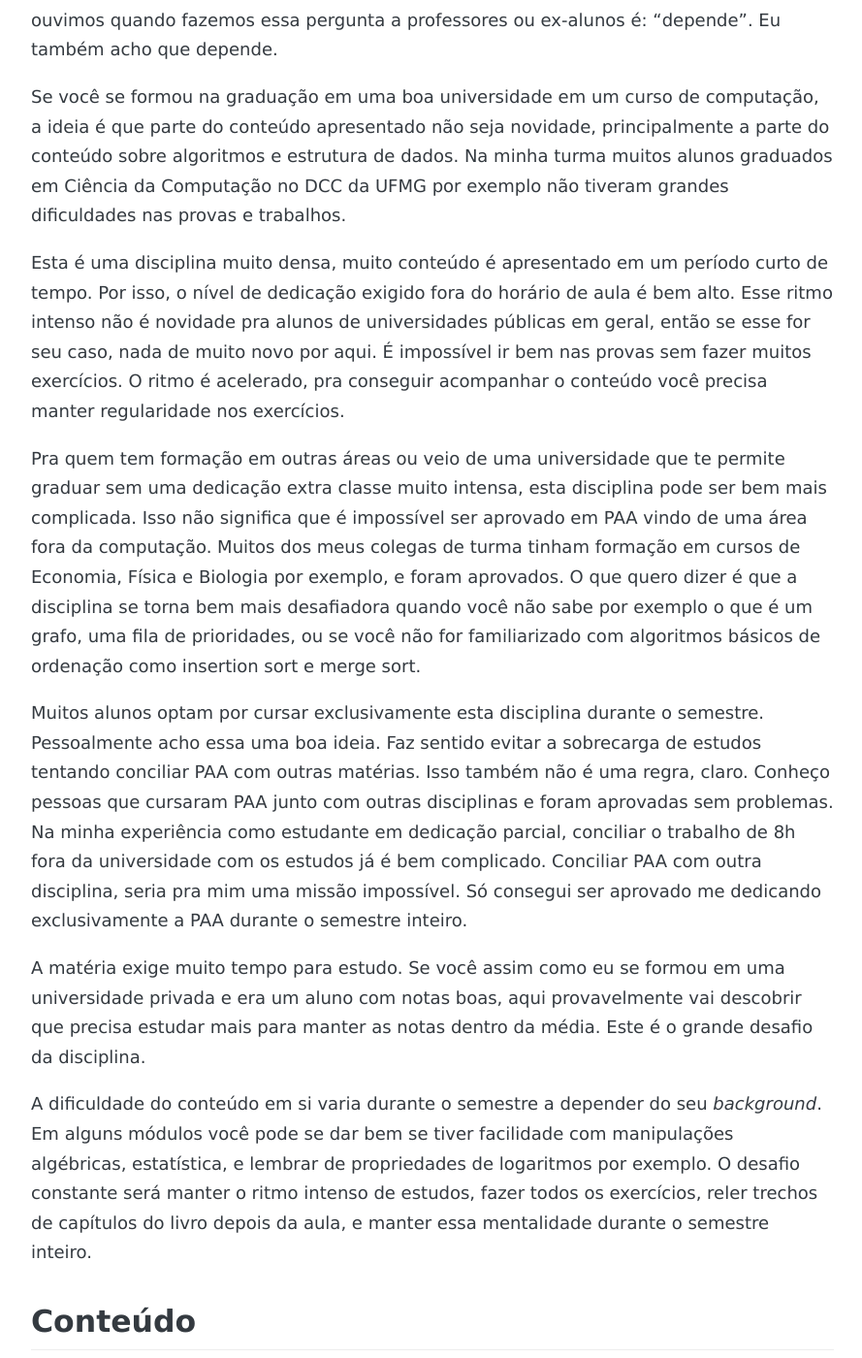
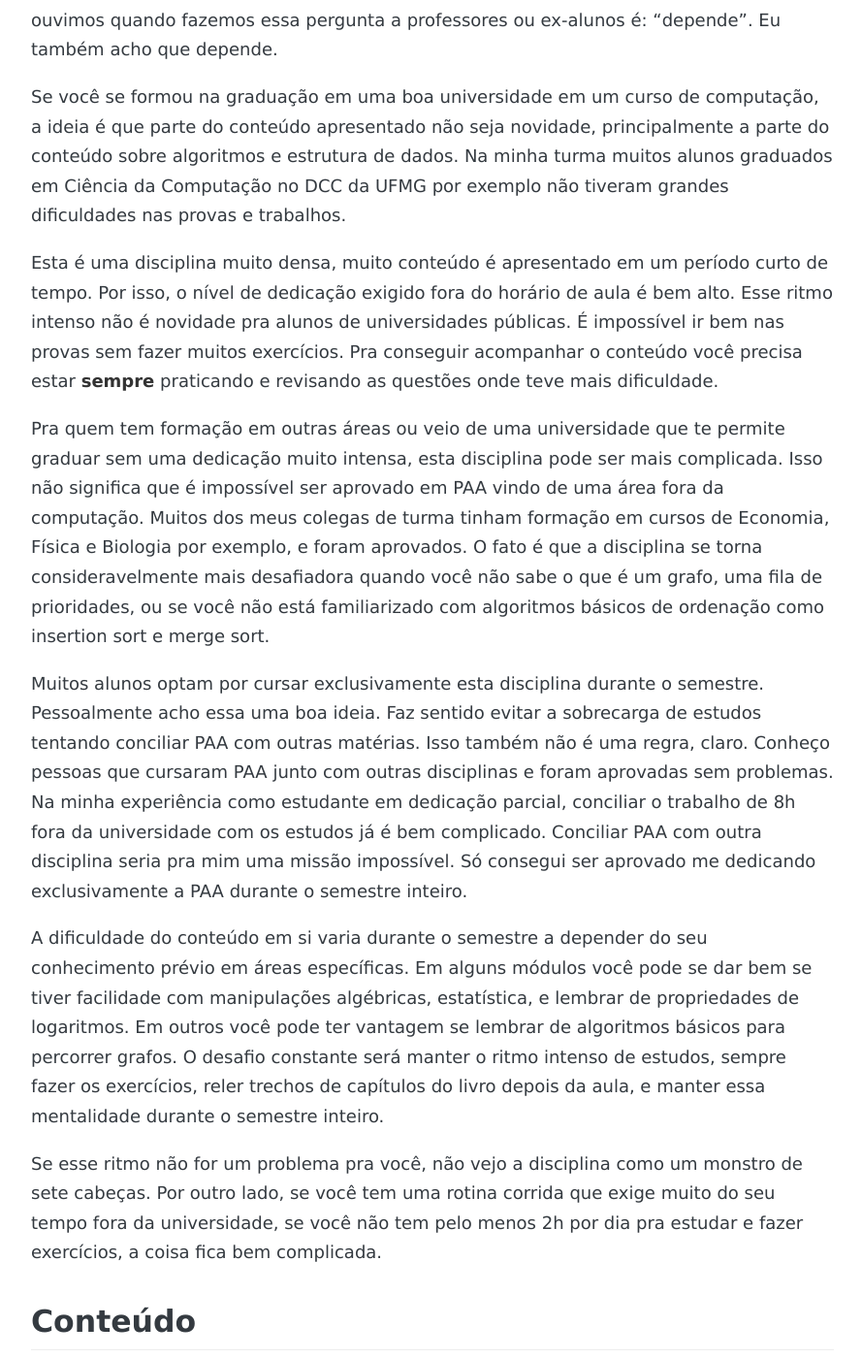
Before and after one commit to andreybleme/andreybleme.github.io, a Jekyll site: the page built from _posts/2023-06-28-projeto-analise-de-algoritmos-ufmg-dcc-minha-experiencia.markdown, in a window 1280 px wide and 1400 px high, scrolled down 1451 px. Shown: the whole window at 97% size, without its empty margins (194-1083 px from the left). Built offline with Jekyll 4.4.1, drawn with Linux system fonts in a browser that asks for light colours; nearby versions of some CDN libraries; some web fonts are replaced; comment, search, counter and statistics services are not loaded.

Commit message:
chore: update PAA post

```diff
--- a/_posts/2023-06-28-projeto-analise-de-algoritmos-ufmg-dcc-minha-experiencia.markdown
+++ b/_posts/2023-06-28-projeto-analise-de-algoritmos-ufmg-dcc-minha-experiencia.markdown
@@ -25,16 +25,15 @@ O que muita gente quer saber antes de ingressar no programa, ou antes de se matr
 
 Se você se formou na graduação em uma boa universidade em um curso de computação, a ideia é que parte do conteúdo apresentado não seja novidade, principalmente a parte do conteúdo sobre algoritmos e estrutura de dados. Na minha turma muitos alunos graduados em Ciência da Computação no DCC da UFMG por exemplo não tiveram grandes dificuldades nas provas e trabalhos.
 
-Esta é uma disciplina muito densa, muito conteúdo é apresentado em um período curto de tempo. Por isso, o nível de dedicação exigido fora do horário de aula é bem alto. Esse ritmo intenso não é novidade pra alunos de universidades públicas em geral, então se esse for seu caso, nada de muito novo por aqui. É impossível ir bem nas provas sem fazer muitos exercícios. O ritmo é acelerado, pra conseguir acompanhar o conteúdo você precisa manter regularidade nos exercícios.
+Esta é uma disciplina muito densa, muito conteúdo é apresentado em um período curto de tempo. Por isso, o nível de dedicação exigido fora do horário de aula é bem alto. Esse ritmo intenso não é novidade pra alunos de universidades públicas. É impossível ir bem nas provas sem fazer muitos exercícios. Pra conseguir acompanhar o conteúdo você precisa estar **sempre** praticando e revisando as questões onde teve mais dificuldade.
 
-Pra quem tem formação em outras áreas ou veio de uma universidade que te permite graduar sem uma dedicação extra classe muito intensa, esta disciplina pode ser bem mais complicada. Isso não significa que é impossível ser aprovado em PAA vindo de uma área fora da computação. Muitos dos meus colegas de turma tinham formação em cursos de Economia, Física e Biologia por exemplo, e foram aprovados. O que quero dizer é que a disciplina se torna bem mais desafiadora quando você não sabe por exemplo o que é um grafo, uma fila de prioridades, ou se você não for familiarizado com algoritmos básicos de ordenação como insertion sort e merge sort.
+Pra quem tem formação em outras áreas ou veio de uma universidade que te permite graduar sem uma dedicação muito intensa, esta disciplina pode ser mais complicada. Isso não significa que é impossível ser aprovado em PAA vindo de uma área fora da computação. Muitos dos meus colegas de turma tinham formação em cursos de Economia, Física e Biologia por exemplo, e foram aprovados. O fato é que a disciplina se torna consideravelmente mais desafiadora quando você não sabe o que é um grafo, uma fila de prioridades, ou se você não está familiarizado com algoritmos básicos de ordenação como insertion sort e merge sort.
 
-Muitos alunos optam por cursar exclusivamente esta disciplina durante o semestre. Pessoalmente acho essa uma boa ideia. Faz sentido evitar a sobrecarga de estudos tentando conciliar PAA com outras matérias. Isso também não é uma regra, claro. Conheço pessoas que cursaram PAA junto com outras disciplinas e foram aprovadas sem problemas. Na minha experiência como estudante em dedicação parcial, conciliar o trabalho de 8h fora da universidade com os estudos já é bem complicado. Conciliar PAA com outra disciplina, seria pra mim uma missão impossível. Só consegui ser aprovado me dedicando exclusivamente a PAA durante o semestre inteiro.
+Muitos alunos optam por cursar exclusivamente esta disciplina durante o semestre. Pessoalmente acho essa uma boa ideia. Faz sentido evitar a sobrecarga de estudos tentando conciliar PAA com outras matérias. Isso também não é uma regra, claro. Conheço pessoas que cursaram PAA junto com outras disciplinas e foram aprovadas sem problemas. Na minha experiência como estudante em dedicação parcial, conciliar o trabalho de 8h fora da universidade com os estudos já é bem complicado. Conciliar PAA com outra disciplina seria pra mim uma missão impossível. Só consegui ser aprovado me dedicando exclusivamente a PAA durante o semestre inteiro.
 
-A matéria exige muito tempo para estudo. Se você assim como eu se formou em uma universidade privada e era um aluno com notas boas, aqui provavelmente vai descobrir que precisa estudar mais para manter as notas dentro da média. Este é o grande desafio da disciplina.
+A dificuldade do conteúdo em si varia durante o semestre a depender do seu conhecimento prévio em áreas específicas. Em alguns módulos você pode se dar bem se tiver facilidade com manipulações algébricas, estatística, e lembrar de propriedades de logaritmos. Em outros você pode ter vantagem se lembrar de algoritmos básicos para percorrer grafos. O desafio constante será manter o ritmo intenso de estudos, sempre fazer os exercícios, reler trechos de capítulos do livro depois da aula, e manter essa mentalidade durante o semestre inteiro.
 
-A dificuldade do conteúdo em si varia durante o semestre a depender do seu *background*. Em alguns módulos você pode se dar bem se tiver facilidade com manipulações algébricas, estatística, e lembrar de propriedades de logaritmos por exemplo. O desafio constante será manter o ritmo intenso de estudos, fazer todos os exercícios, reler trechos de capítulos do livro depois da aula, e manter essa mentalidade durante o semestre inteiro.
-
+Se esse ritmo não for um problema pra você, não vejo a disciplina como um monstro de sete cabeças. Por outro lado, se você tem uma rotina corrida que exige muito do seu tempo fora da universidade, se você não tem pelo menos 2h por dia pra estudar e fazer exercícios, a coisa fica bem complicada.
 
 ## Conteúdo
 
```
